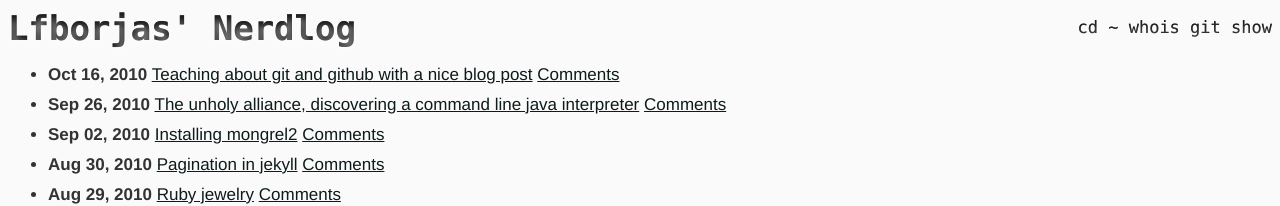
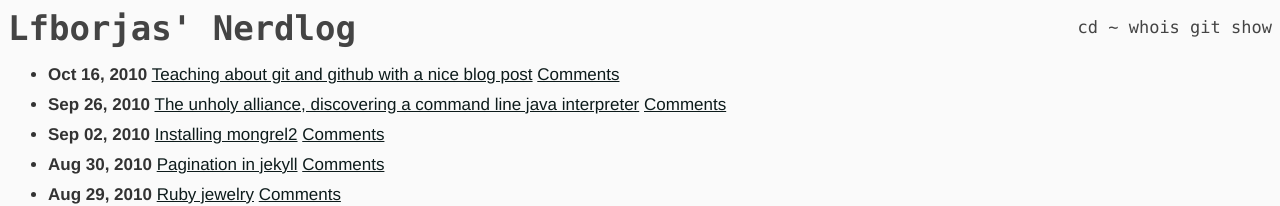
Before and after one commit to lfborjas/tech.lfborjas.com, a Jekyll site: the page built from index.html, in a window 1280 px wide. Shown: the top 206 px of the page. Built offline with Jekyll 4.4.1, drawn with Linux system fonts in a browser that asks for light colours; the list of posts is cut into pages by our own code; comment, search, counter and statistics services are not loaded.

Commit message:
removed the nice inset effect for headers because only webkit seems to do it right... also, opera and firefox are not centering the articles; issues with html5?

```diff
--- a/css/base.css
+++ b/css/base.css
@@ -19,17 +19,20 @@ time{
 p { text-shadow: #fefefe 1px 1px 0px }
 
 h1, h2, header, nav{
-    background-color: rgba(0, 0, 0, 0.691406);
-    -webkit-background-clip: text;
-    -moz-background-clip: text;
-    background-clip: text;
-    color: transparent;
-    text-shadow: rgba(255,255,255,0.5) 0 5px 6px;
+    /*background-color: rgba(0, 0, 0, 0.691406);*/
+    /*-webkit-background-clip: text;*/
+    /*-moz-background-clip: text;*/
+    /*background-clip: text;*/
+    /*color: transparent;*/
+    /*text-shadow: rgba(255,255,255,0.5) 0 5px 6px;*/
     font-family: "Lucida Console", Courier, monospace;
 }
-
+h1, header{
+    color: #444;
+}
 h2{
     font-size: 1.5em;
+    color: #444;
 }
 
 a { color: #0d1b1b }
--- a/index.html
+++ b/index.html
@@ -7,7 +7,7 @@ title: lfborjas on the internerd
     {%for entry in site.posts%}
         <li>
             <strong>{{entry.date|date:"%b %d, %Y"}}</strong>
-            <a href="{{entry.url}}" target="_blank">{{entry.title}}</a>
+            <a href="{{entry.url}}">{{entry.title}}</a>
             <a href="{{entry.url}}#disqus_thread">Comments</a>
         </li>
     {%endfor%}
```
